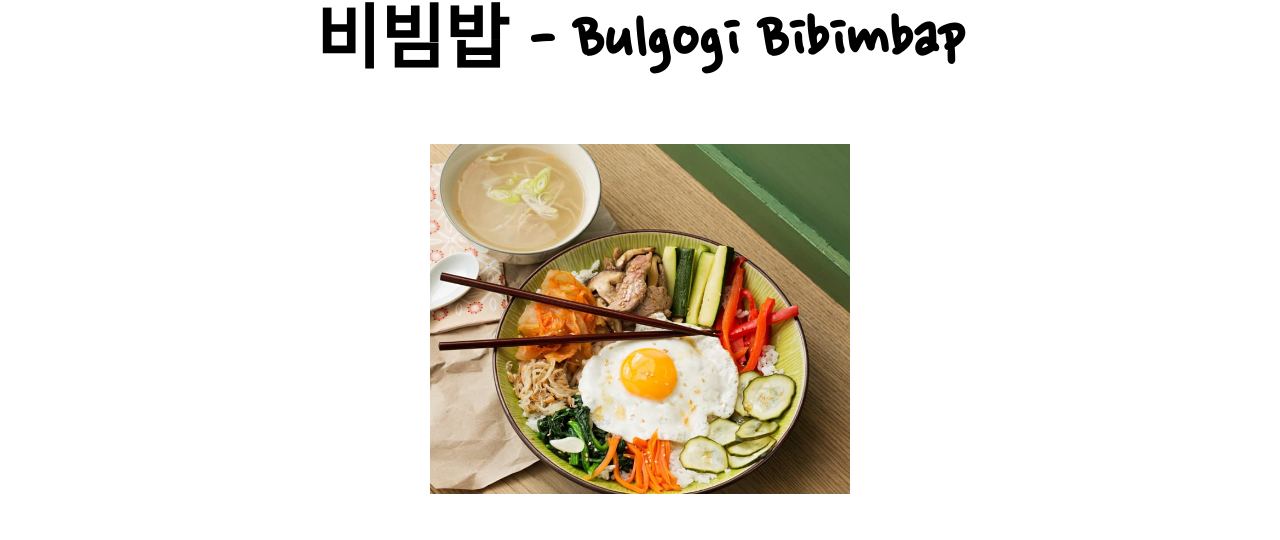
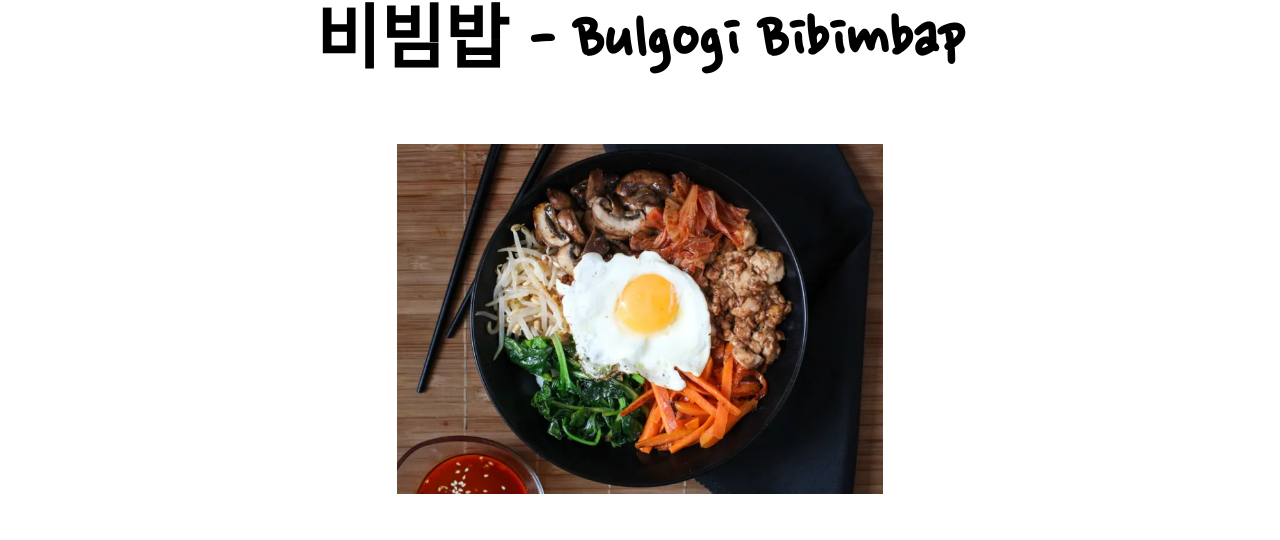
Before and after one commit to AilinC2022/3-platillos-coreanos-clasicos, a plain HTML site: page index.html in a window 1280 px wide. Shown: the part 5717-6257 px from the top of the page. Drawn offline with nearby package versions, Linux system fonts and the light colour scheme; a web font is replaced by a local one.

Commit message:
Update index.html

```diff
--- a/index.html
+++ b/index.html
@@ -237,7 +237,7 @@
     <center>
         <h2>비빔밥 - Bulgogi Bibimbap</h2>
     </center>
-    <center><img src="Bibimbap.jpg" alt="Plato de Bibimbap" title="Bibimbap delicioso" height="350px"></img></center>
+    <center><img src="Bibimbbap.webp" alt="Plato de Bibimbap" title="Bibimbap delicioso" height="350px"></img></center>
     <br>
     <h4>
         <a href="https://www.youtube.com/watch?v=stOvKCnI-dM" target="_blanket"><i>Cómo hacer
```
